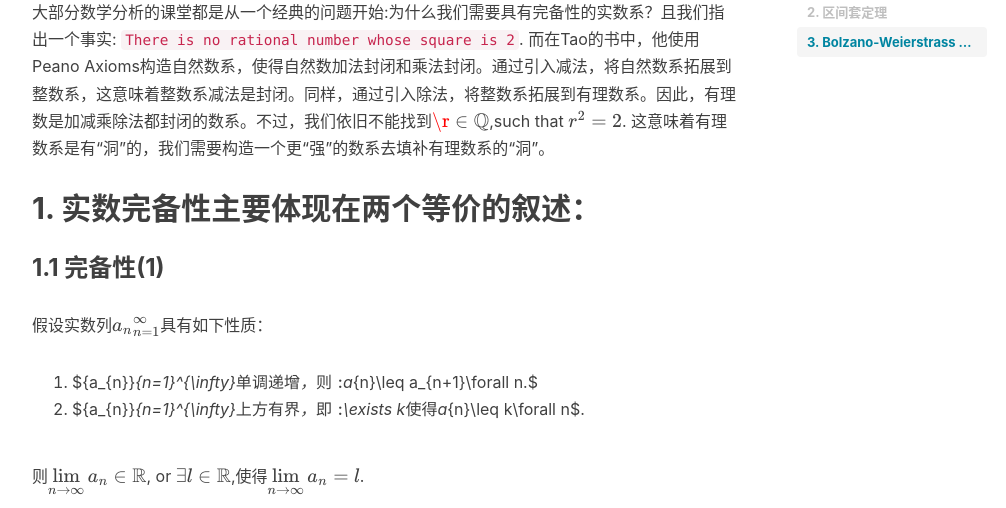
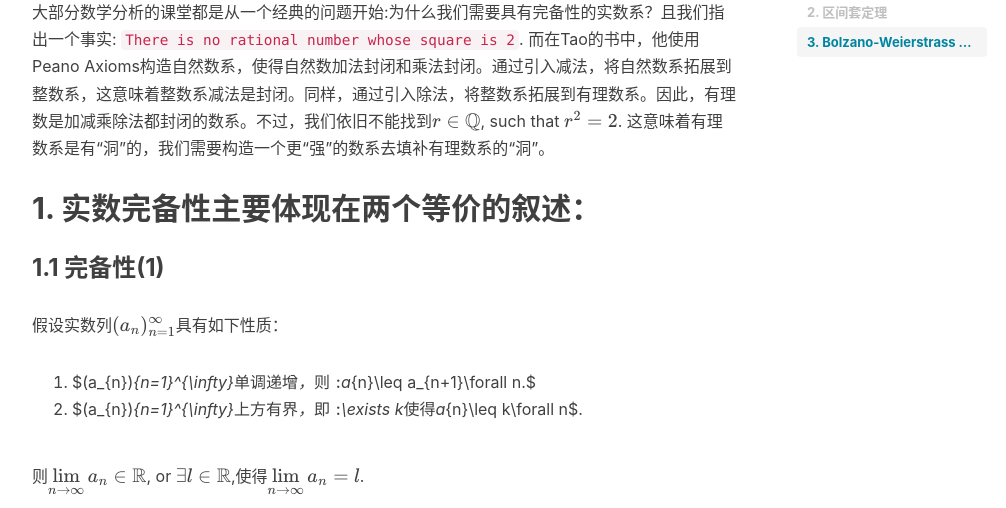
Before and after one commit to Gwan-Siu/gwansiu.github.io, a Jekyll site: the page built from _posts/2018-04-08-the-completement-of-real-number.markdown, in a window 1280 px wide and 900 px high, scrolled down 611 px. Shown: the part 152-660 px from the top of the window, without its empty margins (233-1239 px from the left). Built offline with Jekyll 4.4.1, drawn with Linux system fonts in a browser that asks for light colours; nearby versions of some CDN libraries; formulas are drawn with MathJax 3; comment, search, counter and statistics services are not loaded.

Commit message:
moditfication
Modification

```diff
--- a/_posts/2018-04-08-the-completement-of-real-number.markdown
+++ b/_posts/2018-04-08-the-completement-of-real-number.markdown
@@ -14,15 +14,15 @@ tags:
 >[2]. "Understanding Analysis", 2nd edition, Stephen Abbott
 
 
-大部分数学分析的课堂都是从一个经典的问题开始:为什么我们需要具有完备性的实数系？且我们指出一个事实: `There is no rational number whose square is 2`. 而在Tao的书中，他使用Peano Axioms构造自然数系，使得自然数加法封闭和乘法封闭。通过引入减法，将自然数系拓展到整数系，这意味着整数系减法是封闭。同样，通过引入除法，将整数系拓展到有理数系。因此，有理数是加减乘除法都封闭的数系。不过，我们依旧不能找到$\r\in\mathbb{Q}$,such that $r^{2}=2$. 这意味着有理数系是有“洞”的，我们需要构造一个更“强”的数系去填补有理数系的“洞”。
+大部分数学分析的课堂都是从一个经典的问题开始:为什么我们需要具有完备性的实数系？且我们指出一个事实: `There is no rational number whose square is 2`. 而在Tao的书中，他使用Peano Axioms构造自然数系，使得自然数加法封闭和乘法封闭。通过引入减法，将自然数系拓展到整数系，这意味着整数系减法是封闭。同样，通过引入除法，将整数系拓展到有理数系。因此，有理数是加减乘除法都封闭的数系。不过，我们依旧不能找到$r\in\mathbb{Q}$, such that $r^{2}=2$. 这意味着有理数系是有“洞”的，我们需要构造一个更“强”的数系去填补有理数系的“洞”。
 
 ## 1. 实数完备性主要体现在两个等价的叙述：
 
 ### 1.1 完备性(1)
 
-假设实数列$\{a_{n}\}_{n=1}^{\infty}$具有如下性质：
-1. $\{a_{n}\}_{n=1}^{\infty}$ 单调递增，则:$a_{n}\leq a_{n+1}\forall n.$
-2. $\{a_{n}\}_{n=1}^{\infty}$上方有界，即:$\exists k$ 使得$a_{n}\leq k\forall n$.
+假设实数列$(a_{n})_{n=1}^{\infty}$具有如下性质：
+1. $(a_{n})_{n=1}^{\infty}$ 单调递增，则:$a_{n}\leq a_{n+1}\forall n.$
+2. $(a_{n})_{n=1}^{\infty}$上方有界，即:$\exists k$ 使得$a_{n}\leq k\forall n$.
 
 则$\displaystyle\lim_{n\rightarrow\infty} a_{n}\in \mathbb{R}$, or $\exists l\in \mathbb{R}$,使得$\displaystyle\lim_{n\rightarrow\infty}a_{n}=l$.
 
```
